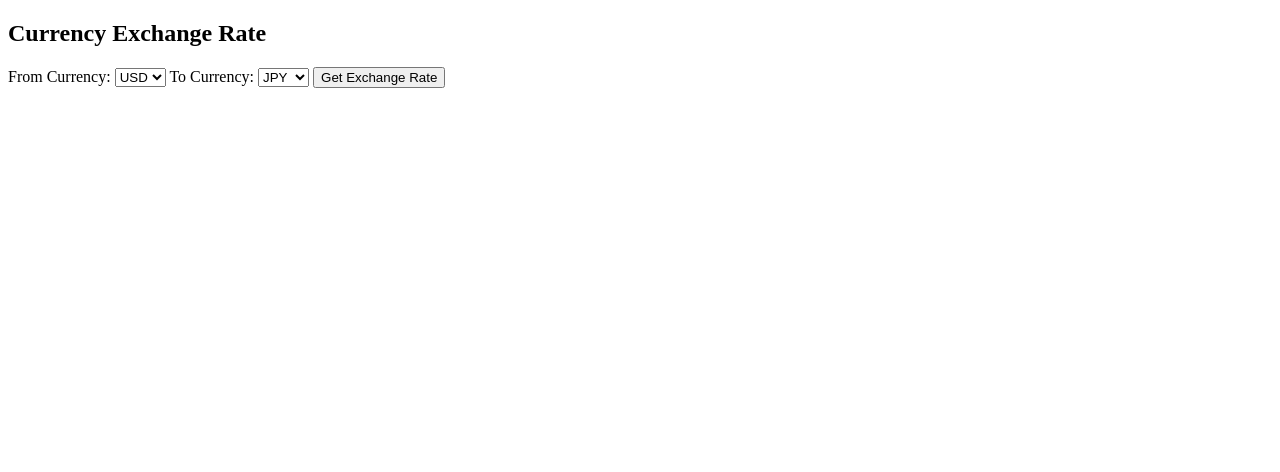
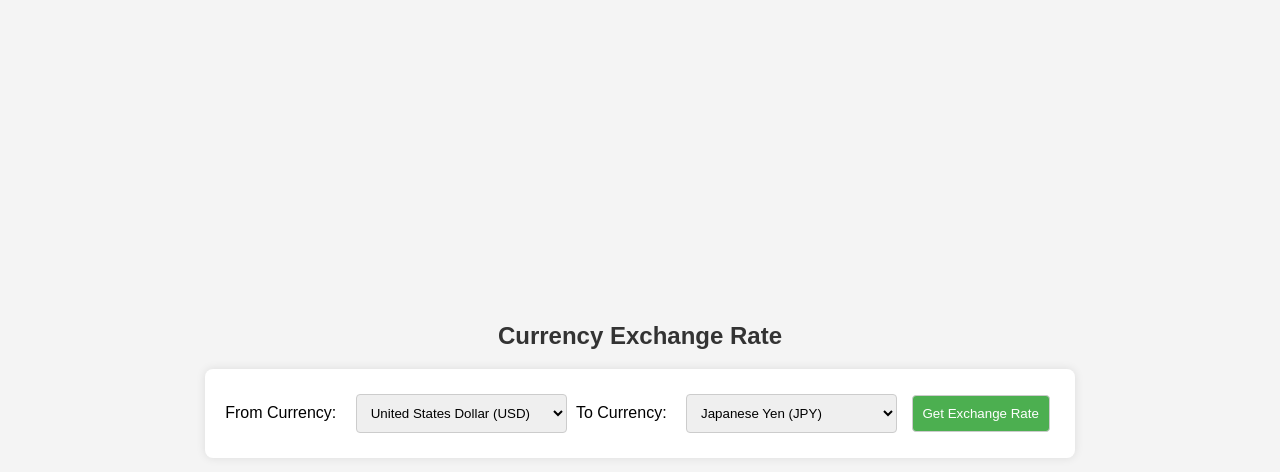
Before and after one commit to a-abrham/forex-news, a plain HTML site: page client/index.html in a window 1280 px wide. Drawn offline with Linux system fonts and the light colour scheme.

Commit message:
added more currency + included css and js

```diff
--- a/client/index.html
+++ b/client/index.html
@@ -4,6 +4,7 @@
   <meta charset="UTF-8">
   <meta name="viewport" content="width=device-width, initial-scale=1.0">
   <title>Currency Exchange Rate</title>
+    <link rel="stylesheet" href="style.css">
 </head>
 <body>
 
@@ -12,40 +13,36 @@
   <form id="exchangeForm">
     <label for="fromCurrency">From Currency:</label>
     <select id="fromCurrency" name="fromCurrency">
-      <option value="USD">USD</option>
-      <option value="EUR">EUR</option>
-    </select>
+        <option value="USD">United States Dollar (USD)</option>
+        <option value="EUR">Euro (EUR)</option>
+        <option value="JPY">Japanese Yen (JPY)</option>
+        <option value="GBP">British Pound Sterling (GBP)</option>
+        <option value="AUD">Australian Dollar (AUD)</option>
+        <option value="CAD">Canadian Dollar (CAD)</option>
+        <option value="CHF">Swiss Franc (CHF)</option>
+        <option value="CNY">Chinese Yuan (CNY)</option>
+        <option value="SEK">Swedish Krona (SEK)</option>
+        <option value="NZD">New Zealand Dollar (NZD)</option>
+      </select>
 
-    <label for="toCurrency">To Currency:</label>
-    <select id="toCurrency" name="toCurrency">
-      <option value="JPY">JPY</option>
-      <option value="GBP">GBP</option>
-    </select>
-
+      <label for="toCurrency">To Currency:</label>
+      <select id="toCurrency" name="toCurrency">
+        <option value="JPY">Japanese Yen (JPY)</option>
+        <option value="GBP">British Pound Sterling (GBP)</option>
+        <option value="USD">United States Dollar (USD)</option>
+        <option value="EUR">Euro (EUR)</option>
+        <option value="AUD">Australian Dollar (AUD)</option>
+        <option value="CAD">Canadian Dollar (CAD)</option>
+        <option value="CHF">Swiss Franc (CHF)</option>
+        <option value="CNY">Chinese Yuan (CNY)</option>
+        <option value="SEK">Swedish Krona (SEK)</option>
+        <option value="NZD">New Zealand Dollar (NZD)</option>
+      </select>
     <button type="button" onclick="getExchangeRate()">Get Exchange Rate</button>
   </form>
 
   <div id="result"></div>
 
-  <script>
-    async function getExchangeRate() {
-      const fromCurrency = document.getElementById('fromCurrency').value;
-      const toCurrency = document.getElementById('toCurrency').value;
-
-      try {
-        const response = await fetch(`http://localhost:3005/exchange-rate?fromCurrency=${fromCurrency}&toCurrency=${toCurrency}`);
-        const data = await response.json();
-
-        if (response.ok) {
-          document.getElementById('result').innerText = `Exchange Rate: ${data['Realtime Currency Exchange Rate']['5. Exchange Rate']}`;
-        } else {
-          document.getElementById('result').innerText = `Error: ${data.error}`;
-        }
-      } catch (error) {
-        console.error('Error:', error);
-      }
-    }
-  </script>
-
+<script src="script.js"></script>
 </body>
 </html>
--- /dev/null
+++ b/client/script.js
@@ -0,0 +1,17 @@
+async function getExchangeRate() {
+    const fromCurrency = document.getElementById('fromCurrency').value;
+    const toCurrency = document.getElementById('toCurrency').value;
+
+    try {
+      const response = await fetch(`http://localhost:3005/exchange-rate?fromCurrency=${fromCurrency}&toCurrency=${toCurrency}`);
+      const data = await response.json();
+
+      if (response.ok) {
+        document.getElementById('result').innerText = `Exchange Rate: ${data['Realtime Currency Exchange Rate']['5. Exchange Rate']}`;
+      } else {
+        document.getElementById('result').innerText = `Error: ${data.error}`;
+      }
+    } catch (error) {
+      console.error('Error:', error);
+    }
+  }
--- /dev/null
+++ b/client/style.css
@@ -0,0 +1,50 @@
+body {
+    font-family: 'Arial', sans-serif;
+    background-color: #f4f4f4;
+    margin: 0;
+    padding: 0;
+    display: flex;
+    flex-direction: column;
+    align-items: center;
+    justify-content: center;
+    height: 100vh;
+  }
+
+  h2 {
+    color: #333;
+  }
+
+  form {
+    background-color: #fff;
+    padding: 20px;
+    border-radius: 8px;
+    box-shadow: 0 0 10px rgba(0, 0, 0, 0.1);
+    margin-bottom: 20px;
+  }
+
+  label {
+    margin-right: 10px;
+  }
+
+  select, button {
+    padding: 10px;
+    margin: 5px;
+    border: 1px solid #ccc;
+    border-radius: 4px;
+  }
+
+  button {
+    background-color: #4caf50;
+    color: white;
+    cursor: pointer;
+  }
+
+  button:hover {
+    background-color: #45a049;
+  }
+
+  #result {
+    font-weight: bold;
+    color: #333;
+    margin-top: 20px;
+  }
```
